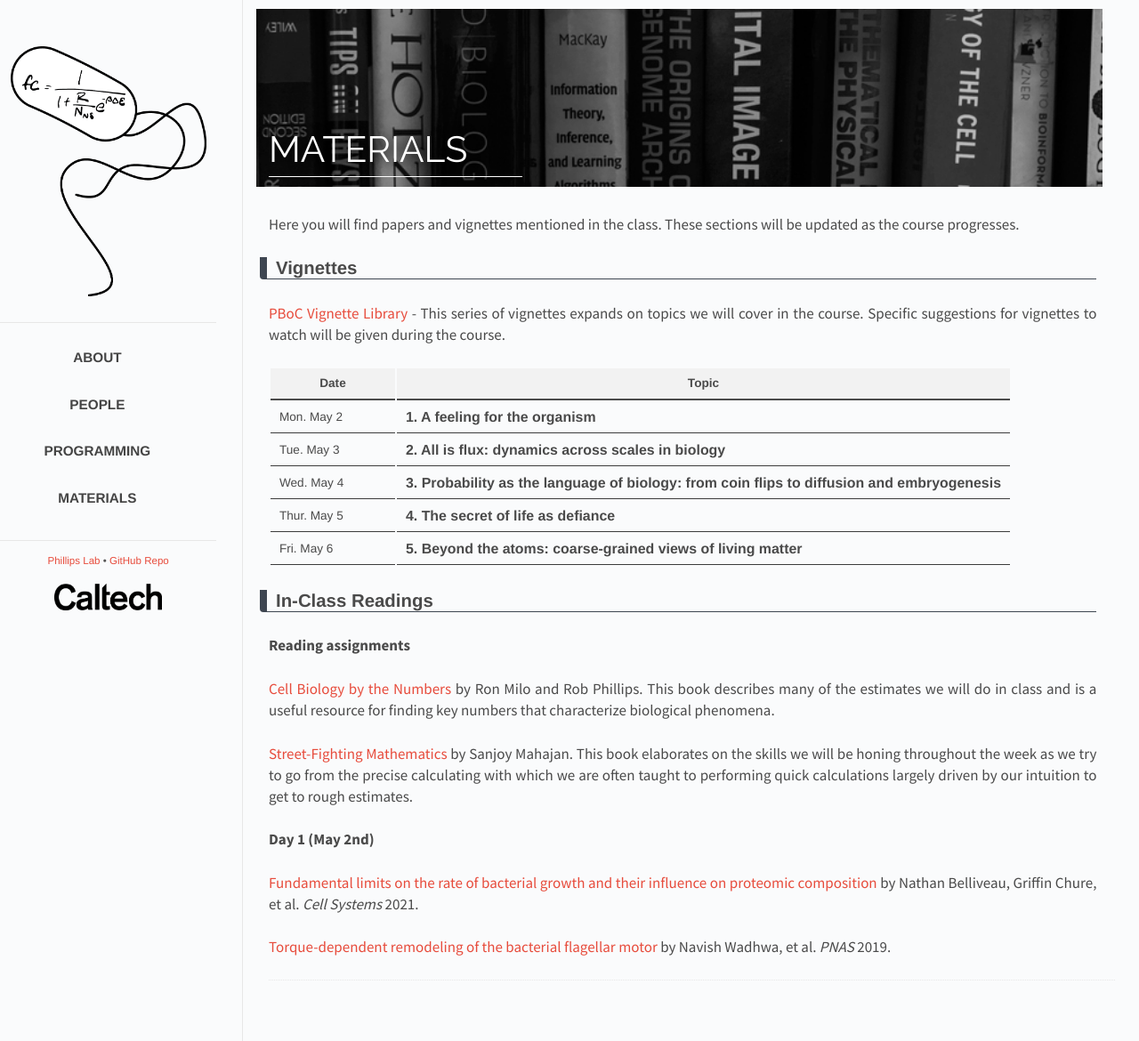
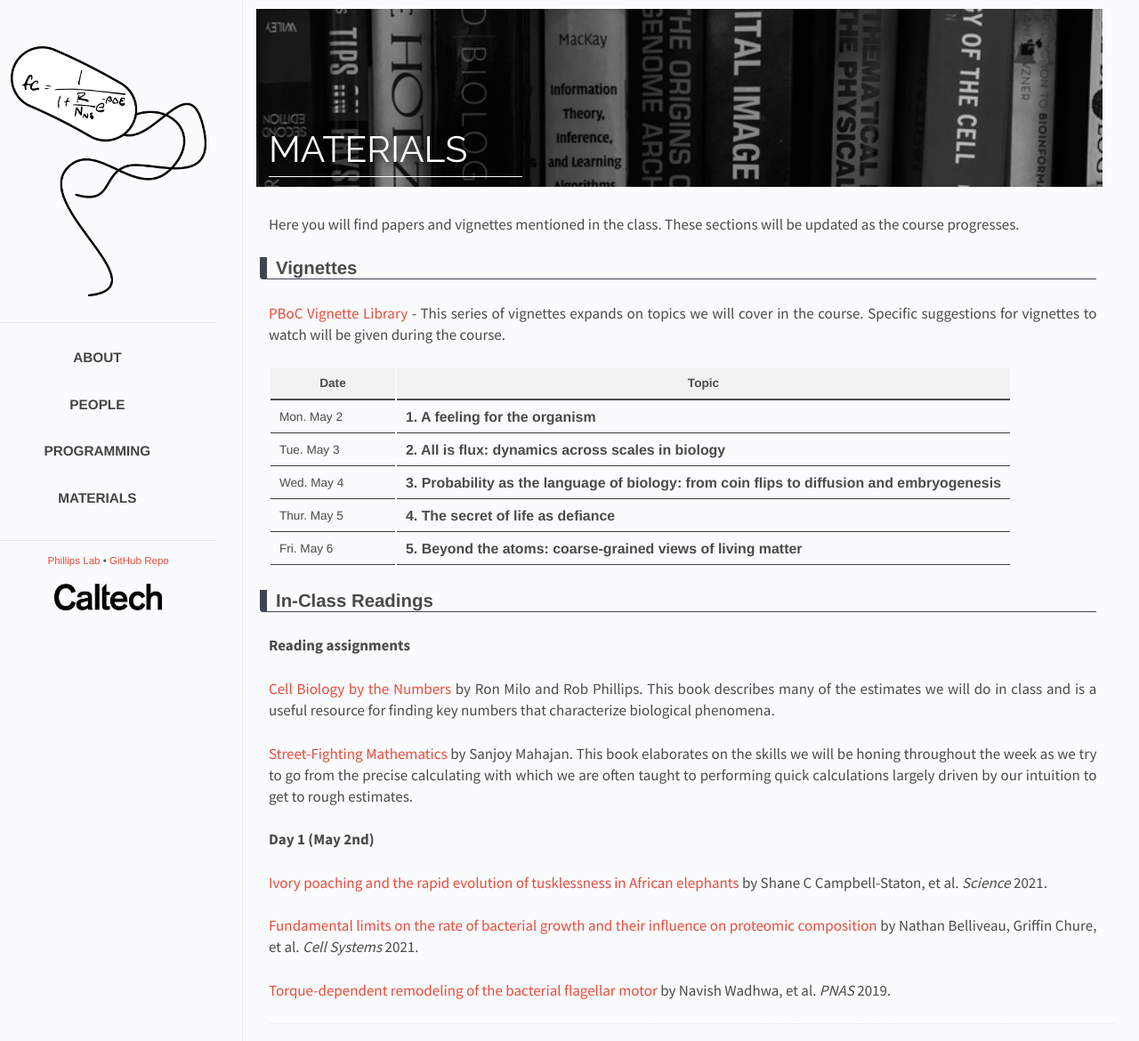
Before and after one commit to RPGroup-PBoC/pboc22_marseille, a Jekyll site: the page built from _posts/2022-01-28-materials.md, in a window 1280 px wide. Shown: the whole page at 89% size. Built offline with Jekyll 4.4.1, drawn with Linux system fonts in a browser that asks for light colours.

Commit message:
Elephant tusk paper included.

```diff
--- a/_data/papers.yaml
+++ b/_data/papers.yaml
@@ -10,6 +10,12 @@
    link: "https://library.oapen.org/handle/20.500.12657/26090"
 
  Day 1 (May 2nd):
+ - title: "Ivory poaching and the rapid evolution of tusklessness in African elephants"
+   author: "Shane C Campbell-Staton, et al. "
+   journal: "Science"
+   year: "2021"
+   link: "https://www.science.org/doi/10.1126/science.abe7389"
+
  - title: "Fundamental limits on the rate of bacterial growth and their influence on proteomic composition"
    author: "Nathan Belliveau, Griffin Chure, et al."
    journal: "Cell Systems"
```
